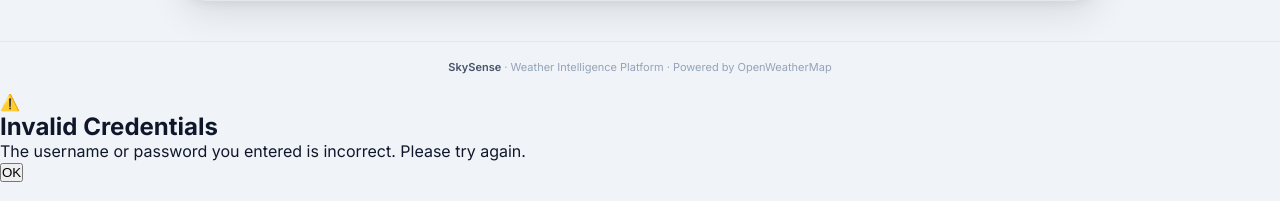
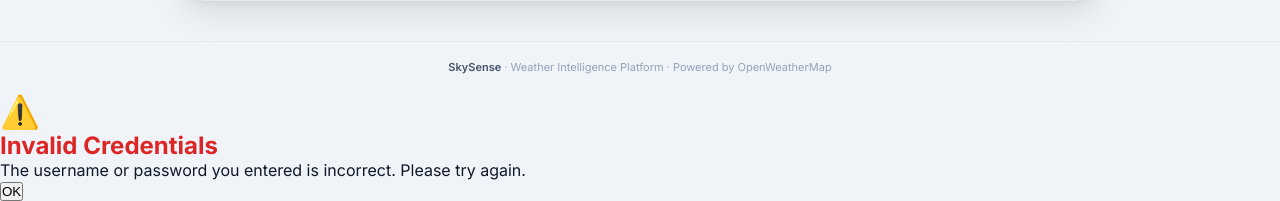
Before and after one commit to HimanshivaS2159/weather_api_project, a Flask app: page /login in a window 1280 px wide. Shown: the part 637-838 px from the top of the page. Run offline with Flask 3, Linux system fonts and the light colour scheme.

Commit message:
Fix login route to use custom modal instead of browser alert

```diff
--- a/main.py
+++ b/main.py
@@ -84,7 +84,7 @@
                         json.dump(users, f, indent=4)
                 return redirect("/dashboard")
 
-        return """<script>alert('Invalid Username or Password');window.location.href='/login';</script>"""
+        return render_template("login.html", error=True)
 
     return render_template("login.html")
 
--- a/templates/login.html
+++ b/templates/login.html
@@ -287,6 +287,10 @@
   border-top: 1px solid var(--border);
   flex-shrink: 0;
 }
+
+/* ─── ERROR MODAL ─── */
+.error-modal .modal-icon { font-size: 32px }
+.error-modal h2 { color: #dc2626 }
 .footer strong { color: var(--text-2); font-weight: 600 }
 
 /* ─── ANIMATIONS ─── */
```
